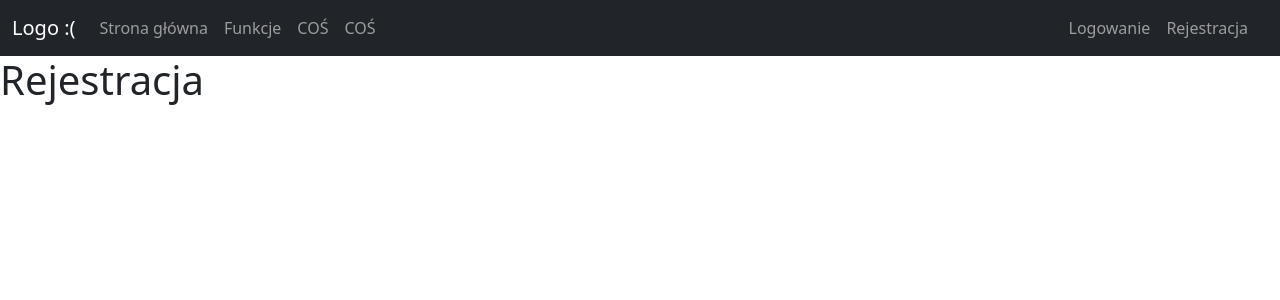
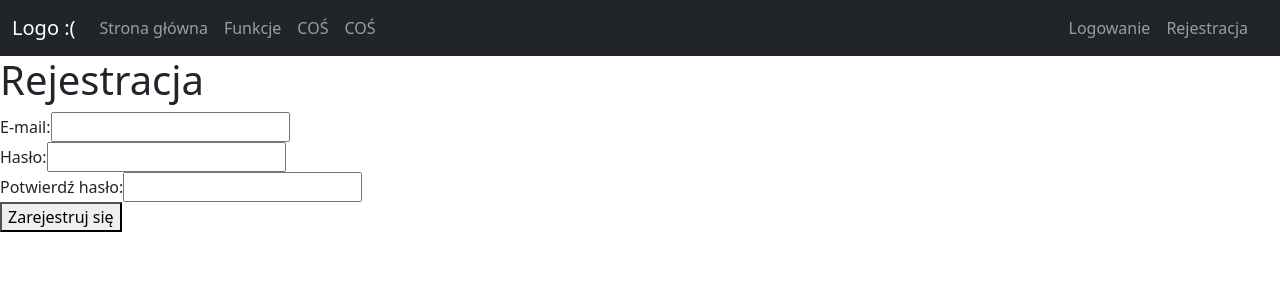
Before and after one commit to JBaczkoeski/groove_front, a Vue app: page /rejestracja in a window 1280 px wide. Shown: the top 300 px of the page. Built offline with nearby package versions, Linux system fonts and the light colour scheme.

Commit message:
formularz rejestracji

```diff
--- a/src/pages/RegisterPage.vue
+++ b/src/pages/RegisterPage.vue
@@ -2,12 +2,58 @@
   <div>
     <h1>Rejestracja</h1>
   </div>
+
+  <form @submit.prevent="register">
+    <div>
+      <label for="email">E-mail:</label>
+      <input v-model="email" type="email" id="email" required>
+    </div>
+
+    <div>
+      <label for="password">Hasło:</label>
+      <input v-model="password" type="password" id="password" required>
+    </div>
+
+    <div>
+      <label for="confirm_password">Potwierdź hasło:</label>
+      <input v-model="confirm_password" type="confirm_password" id="confirm_password" required>
+    </div>
+
+    <button type="submit">Zarejestruj się</button>
+  </form>
+
+
+
 </template>
 
 <script>
 export default {
   name: 'RegisterPage',
+
+  data() {
+    return {
+      email: '',
+      password: '',
+      confirm_password: '',
+    }
+  },
+  methods: {
+    async register() {
+      try {
+        const response = await this.$axios.post( '/register', {
+          email: this.email,
+          password: this.password,
+          confirm_password: this.confirm_password,
+
+        })
+      }catch (error){
+        console.error('Błąd rejestracji:', error)
+      }
+    }
+  }
+
 }
+
 </script>
 
 <style scoped>
```
Also changed, not shown: src/pages/HomePage.vue (line endings or trailing spaces).
